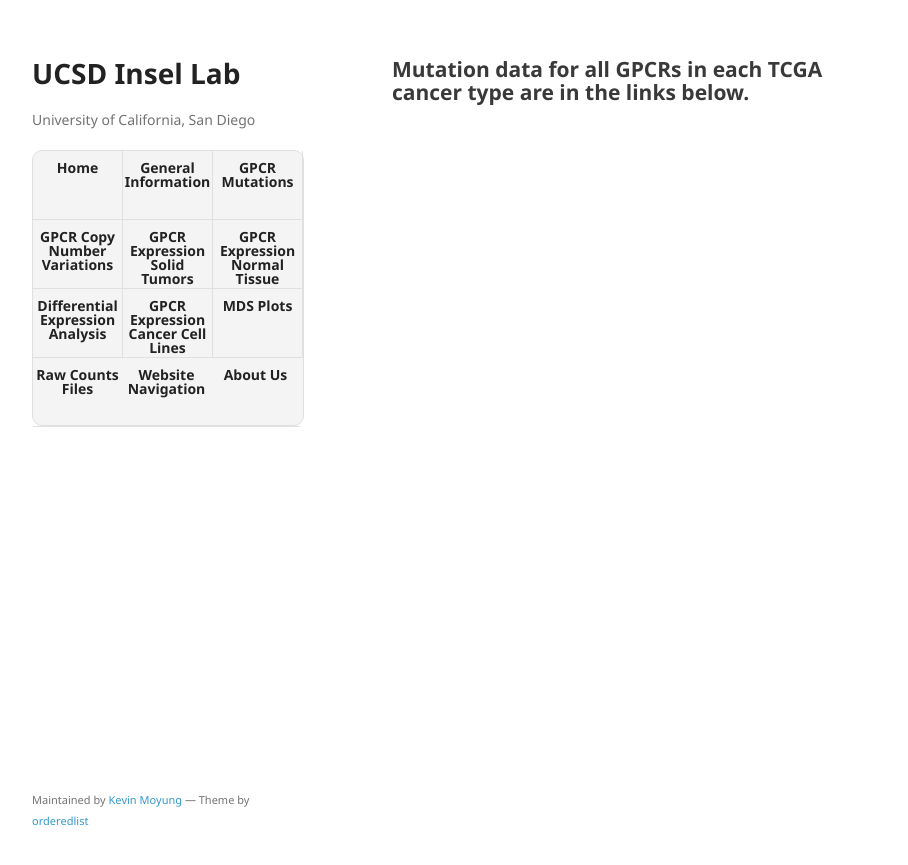
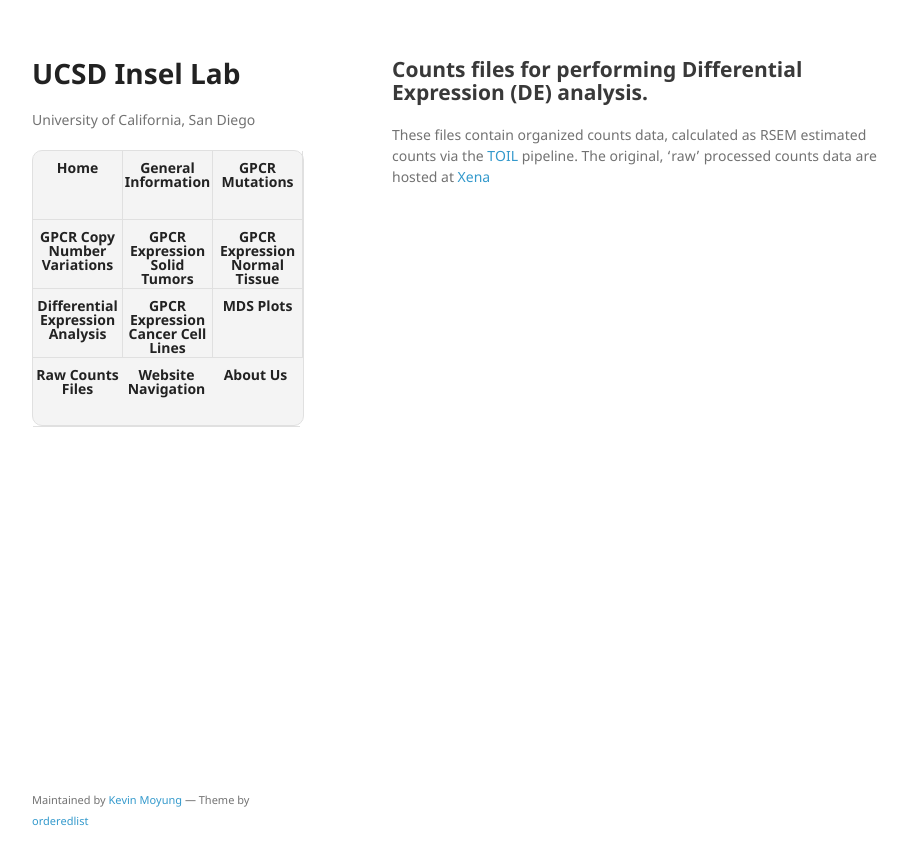
Before and after one commit to insellab/insellab.github.io, a Jekyll site: the page built from counts_files.md, in a window 1280 px wide. Shown: the top 865 px of the page, without its empty margins (178-1086 px from the left). Built offline with Jekyll 4.4.1, drawn with Linux system fonts in a browser that asks for light colours; our own code applies the rules of GitHub Pages for plain Markdown files.

Commit message:
Update counts_files.md

```diff
--- a/counts_files.md
+++ b/counts_files.md
@@ -2,4 +2,6 @@
 layout: default
 ---
 
-## Mutation data for all GPCRs in each TCGA cancer type are in the links below.
+## Counts files for performing Differential Expression (DE) analysis.
+
+These files contain organized counts data, calculated as RSEM estimated counts via the [TOIL](https://xenabrowser.net/datapages/?host=https://toil.xenahubs.net) pipeline. The original, 'raw' processed counts data are hosted at [Xena](xena.ucsc.edu)
```
